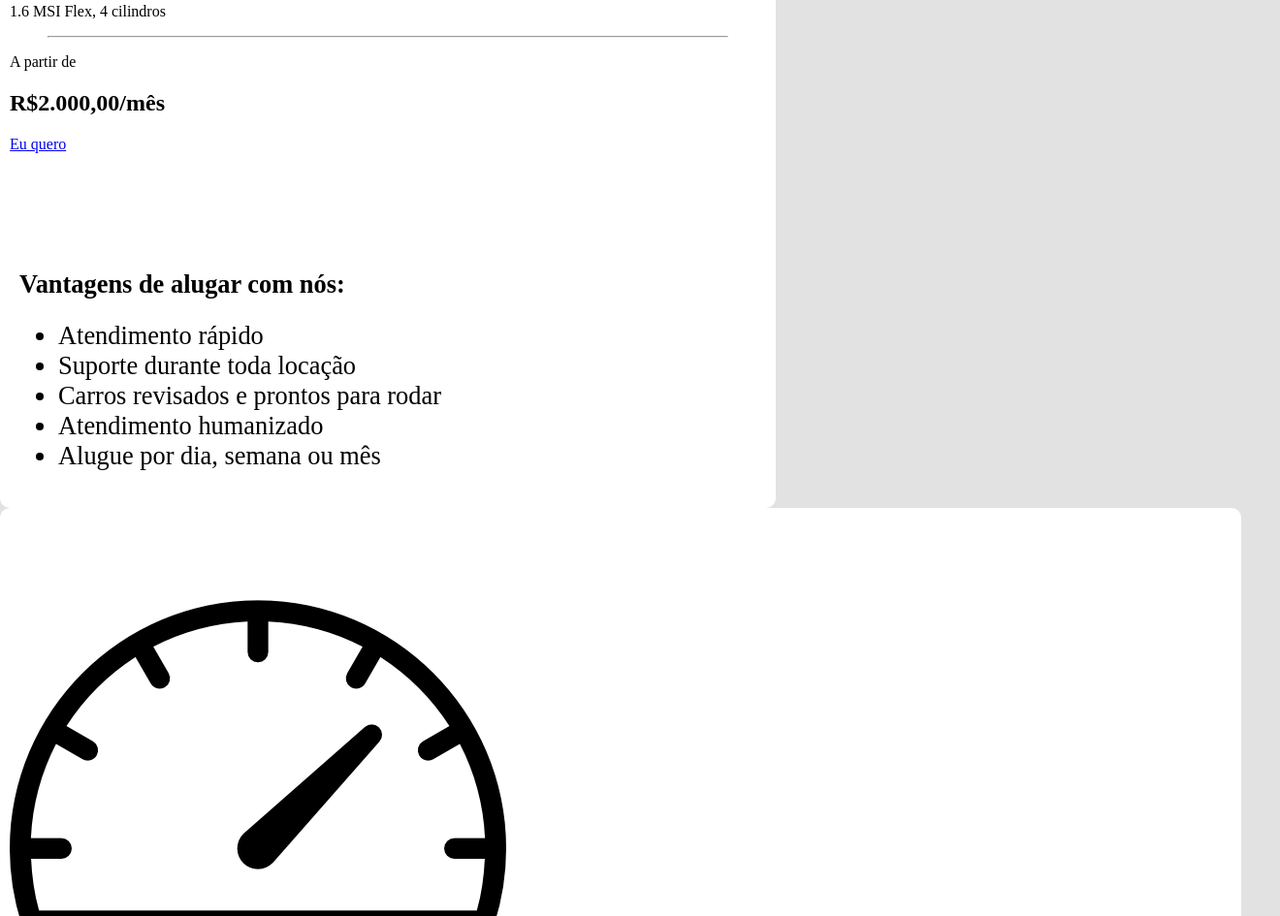
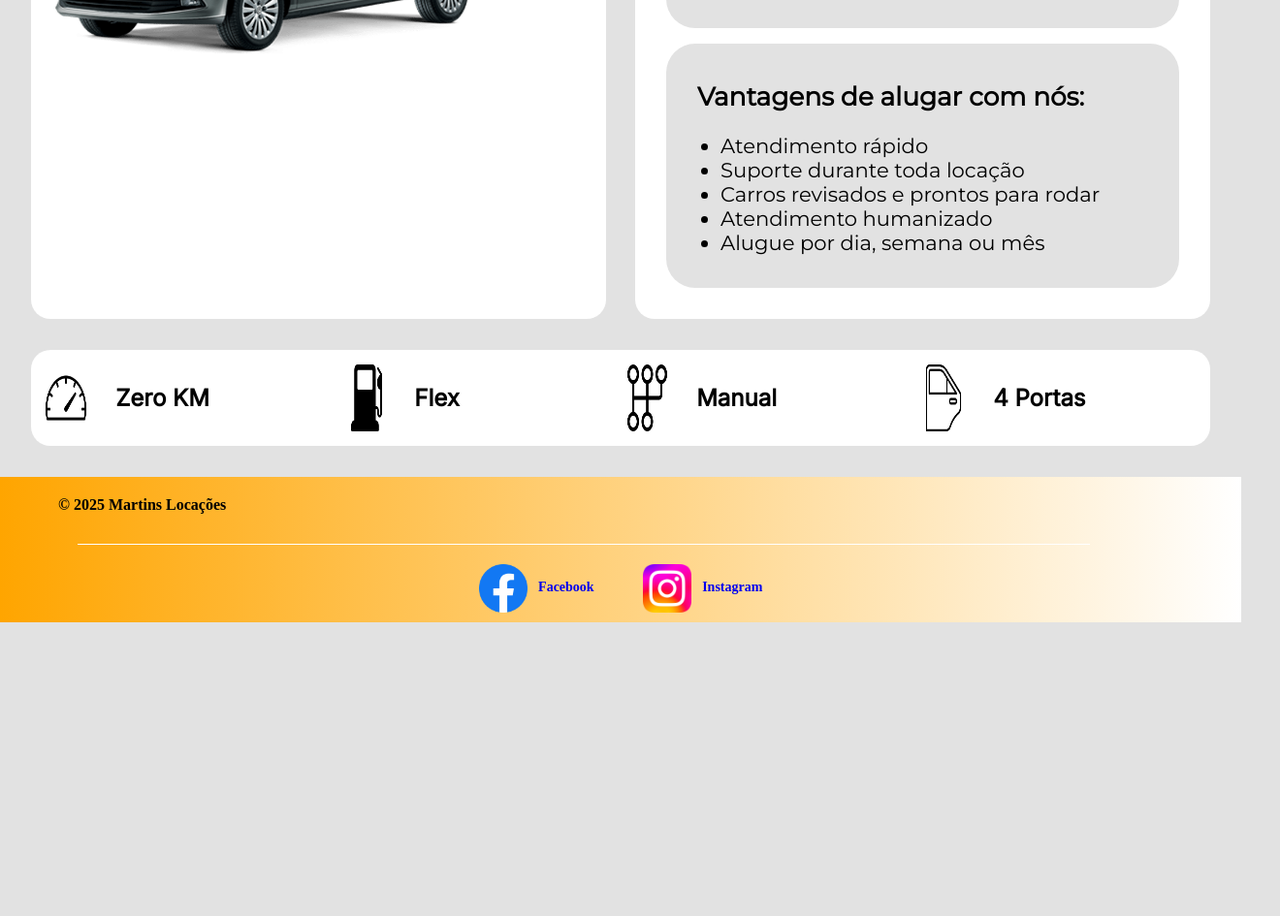
Before and after one commit to eumartins7/locacao_veiculos, a plain HTML site: page page.aluguel/index.html in a window 1280 px wide. Shown: the part 656-1601 px from the top of the page at 97% size, 1320 px wide, since content can reach past the window. After the commit the page ends 1298 px from the top, so only its background shows below. Drawn offline with Linux system fonts and the light colour scheme; files whose address does not match are found by name.

Commit message:
style: estilo atualizado

```diff
--- a/page.aluguel/detalhe.css
+++ b/page.aluguel/detalhe.css
@@ -19,14 +19,12 @@
     height: 100%;
     width: 100%;
     border-radius: 0;
-    padding: 5px;
+    padding: 1rem;
 }
 
 .logo-header-img {
-    margin-left: -10px;
-    width: 75px;
-    height: 75px;
-    margin-top: 0px;
+    width: 20%;
+    height: 10vh;
 }
 
 .esquerda {
@@ -49,38 +47,60 @@
     color: black;
 }
 
-.box-father {
+.carro {
     display: flex;
     flex-wrap: nowrap;
-    margin: 30px;
+    margin: 2rem;
     gap: 30px;
 }
 
 .container-left {
+    display: flex;
+    justify-content: center;
+    align-items: center;
     background-color: white;
-    width: 1000px;
+    width: 50%;
     border-radius: 20px;
-    padding: 10px;
-}
-
-.img-car {
-    text-align: center;
+    padding: 1rem;
 }
 
 .container-left img {
-    width: 600px;
+    width: 80%;
 }
 
 .container-right {
-    width: 800px;
+    width: 50%;
     height: auto;
     background-color: #ffffff;
-    padding: 10px;
-    border-radius: 10px;
+    padding: 1rem;
+    border-radius: 20px;
 }
 
 .car-name {
+   background-color: #e2e2e2;
+   border-radius: 30px;
+   padding: 2rem;
+   margin: 1rem;
+}
 
+.infos-car {
+    font-size: 1.5rem;
+    font-family: "Inter", sans-serif;
+}
+
+.to-talk {
+    background-color: #ff6702;
+    padding: 0.7rem;
+    font-size: 1.1rem;
+    text-align: center;
+    border: solid 1px;
+    border-radius: 8px;
+    width: 15%;
+}
+
+.to-talk a {
+    text-decoration: none;
+    color: white;
 }
 
 .car-name hr {
@@ -89,29 +109,94 @@
 
 .vantagens {
     font-size: 1.1em;
-    background-color: #ffffff;
-    border-radius: 10px;
-    margin-top: 5em;
-    padding: 10px;
-    padding-right: 40px;
+    background-color: #e2e2e2;
+    border-radius: 30px;
+    font-family: "Montserrat", sans-serif;
+    padding: 1rem;
+    margin: 1rem;
+}
+
+.vantagens h1 {
+    padding-left: 1rem;
 }
 
 .vantagens li {
-    font-size: 1.5em;
+    font-size: 1.2em;
 }
 
-.car-info img {
-    width: 35px;
+.info img {
+    width: 15%;
+}
+
+.especificacao {
+    border-radius: 20px;
+    background-color: #ffffff;
+    margin: 2rem;
+}
+
+.container-especificacao {
+    display: flex;
 }
 
 .inside-infos {
-
-    background-color: #ffffff;
-    border-radius: 10px;
-    padding: 10px;
-    padding-right: 40px;
+    display: flex;
+    gap: 30px;
+    padding: 15px;
 }
 
 .feature {
+    font-size: 1.5rem;
+    font-family: "Inter", sans-serif;
+}
 
+.rodape {
+    display: flex;
+    flex-direction: column;
+    background-image: linear-gradient(to right, orange, white);
+    padding: 10px 60px;
+    width: 100%;
 }
+
+.redes {
+    display: flex;
+    justify-content: center;
+    width: 100%;
+}
+
+.rodape-topo {
+    display: flex;
+    justify-content: flex-start;
+}
+
+.info-rodape {
+    font-size: 1rem;
+}
+
+.horizontal-line {
+    border: none;
+    height: 1px;
+    background-color: white;
+    margin: 20px;
+    width: 90%;
+}
+
+.redes-center {
+    display: flex;
+    gap: 50px;
+    list-style: none;
+    padding: 0;
+    margin: 0;
+    align-items: center;
+    font-weight: bold;
+    font-size: 14px;
+}
+
+.redes-center a {
+    text-decoration: none;
+}
+
+.redes img {
+    width: 50px;
+    vertical-align: middle;
+    margin-right: 8px;
+}
```
